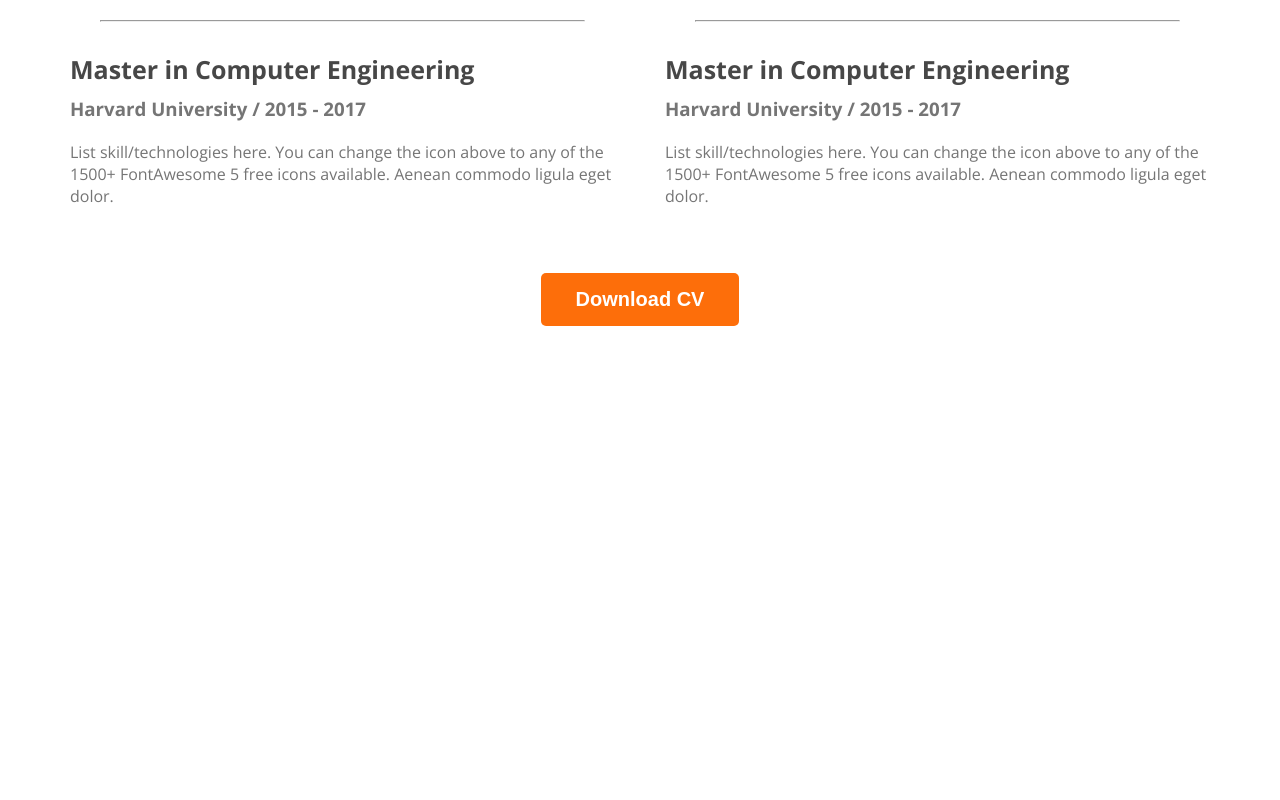
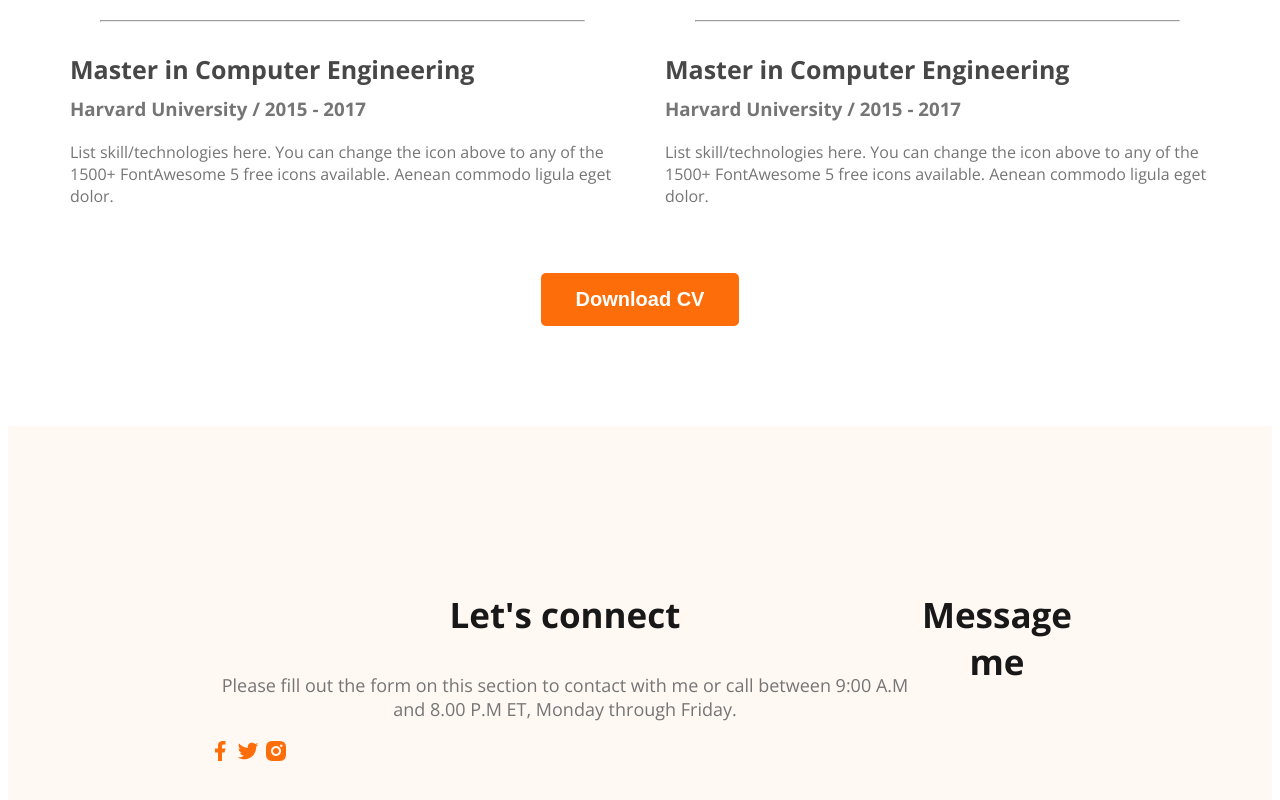
Before and after one commit to siyam97cse/web-developer-portfolio, a plain HTML site: page index.html in a window 1280 px wide. Shown: the part 2967-3767 px from the top of the page. Before the commit the page ends 3301 px from the top, so only its background shows below. Drawn offline with nearby package versions, Linux system fonts and the light colour scheme.

Commit message:
basic footer

```diff
--- a/index.html
+++ b/index.html
@@ -154,7 +154,19 @@
   </section>
     </main>
     <footer>
+        <div class="footer-column">
 
+          <h3 class="section-title">Let's connect</h3>
+          <p class="section-description">Please fill out the form on this section to contact with me or call between 9:00 A.M and 8.00 P.M ET, Monday through Friday.</p>
+          <div class="social-links">
+            <a href=""><img src="images/icons/facebook.png" alt=""></a>
+            <a href=""><img src="images/icons/twitter.png" alt=""></a>
+            <a href=""><img src="images/icons/insta.png" alt=""></a>
+          </div>
+        </div>
+        <div class="footer-column">
+          <h3 class="section-title">Message me</h3>
+        </div>
     </footer>
 </body>
 </html>
--- a/styles/portfolio.css
+++ b/styles/portfolio.css
@@ -154,3 +154,12 @@ margin-top: 0px;
     text-align: center;
     margin-top: 50px;
 }
+/* Footer style */
+
+footer{
+    display: flex;
+    background-color: #FFF8F3;
+    margin-top: 100px;
+    padding: 130px 200px;
+
+}
```
